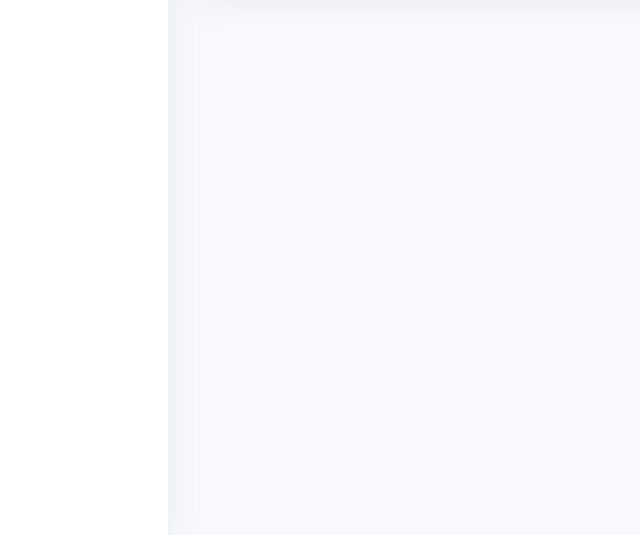
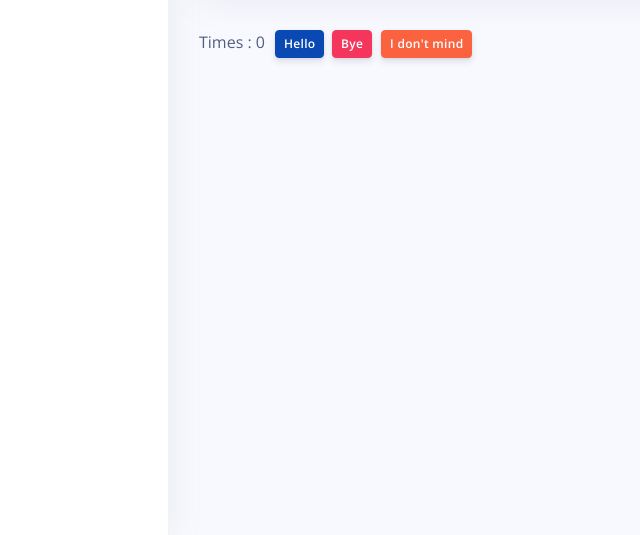
Before and after one commit to sh95fit/Python_study, a Django app: template Python_Django/templates/url_list.html in a window 1280 px wide. Shown: the part 265-800 px from the top of the page, without its empty margins (81-721 px from the left). Run offline with Django 3.2, Linux system fonts and the light colour scheme; the template is opened without the code that fills it, so the values that code supplies are empty; some libraries are stand-ins or nearby versions.

Commit message:
Django - Vue.js 연동 및 테스트

```diff
--- a/Python_Django/templates/base.html
+++ b/Python_Django/templates/base.html
@@ -75,6 +75,9 @@
     <!-- Optional JS -->
     <script src="{% static 'assets/vendor/chart.js/dist/Chart.min.js' %}"></script>
     <script src="{% static 'assets/vendor/chart.js/dist/Chart.extension.js' %}"></script>
+
+    <!-- VUE.js CDN 적용 -->
+    <script src="https://unpkg.com/vue@3/dist/vue.global.js"></script>
   </head>
 
   <body>
--- a/Python_Django/templates/url_list.html
+++ b/Python_Django/templates/url_list.html
@@ -90,6 +90,15 @@
     </div>
   </div>
 </div>
+
+<!-- Vue.js 적용 테스트-->
+<div id="vue_div">
+  <span style="margin-right:10px"> Times : [[ howManyTimes ]]</span>
+  <a class="btn btn-sm btn-primary text-white" @click="howManyTimes+=1"> Hello </a>
+  <a class="btn btn-sm btn-danger text-white" @click="howManyTimes-=1"> Bye </a>
+  <a class="btn btn-sm btn-warning text-white" @click="howManyTimes=0"> I don't mind </a>
+</div>
+
   {% if messages %}
   <!-- 메세지 유무 확인 -->
   {% for message in messages %}
@@ -124,5 +133,31 @@
   </script>
   {% endif %}
 
+  <!-- Vue.js 적용 테스트를 위한 스크립트 ! 보간법에 의한 형태가 이중 중괄호 형태가 Jinja 템플릿과 겹쳐서 사용하지 못하므로 "[[]]" 형태로 변경하여 사용!-->
+  <!-- 이전 버전 형태로 적용 불가!-->
+  {% comment %} <script>
+    let vue = new Vue({
+      delimiters: ["[[", "]]"],
+      el: '#vue_div',
+      data: {
+        howManyTimes : 0,
+      }
+    });
+  </script> {% endcomment %}
+
+  <script>
+    let {createApp} = Vue
+
+    createApp({
+      delimiters : ["[[", "]]"],
+      data() {
+        return {
+          howManyTimes : 0,
+        }
+      }
+    }).mount("#vue_div")
+  </script>
+
   <!-- 전체 블록 닫기 -->
   {% endblock %}
+</div>
```
Lines whose indentation alone changed are shown as unchanged.
